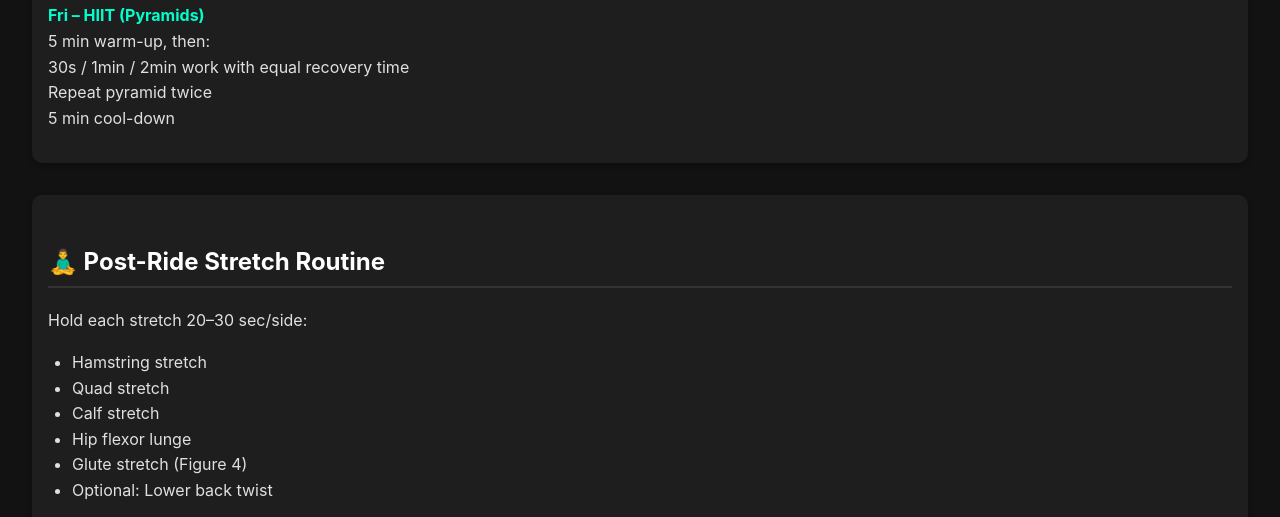
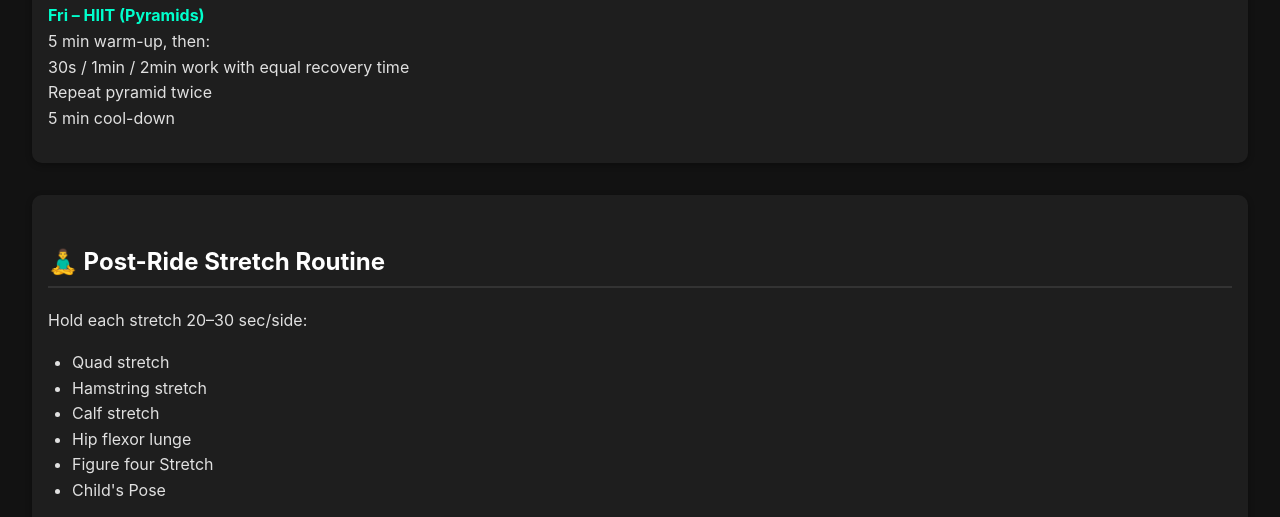
Before and after one commit to rburke1810/BikePlan, a plain HTML site: page index.html in a window 1280 px wide. Shown: the part 897-1414 px from the top of the page. Drawn offline with Linux system fonts and the light colour scheme.

Commit message:
Update index.html

```diff
--- a/index.html
+++ b/index.html
@@ -105,12 +105,12 @@
     <h2>🧘‍♂️ Post-Ride Stretch Routine</h2>
     <p>Hold each stretch 20–30 sec/side:</p>
     <ul>
+      <li>Quad stretch</li>
       <li>Hamstring stretch</li>
-      <li>Quad stretch</li>
       <li>Calf stretch</li>
       <li>Hip flexor lunge</li>
-      <li>Glute stretch (Figure 4)</li>
-      <li>Optional: Lower back twist</li>
+      <li>Figure four Stretch</li>
+      <li>Child's Pose</li>
     </ul>
     <img src="stretches.png" alt="Stretch Diagrams" class="stretch-img">
   </div>
```
